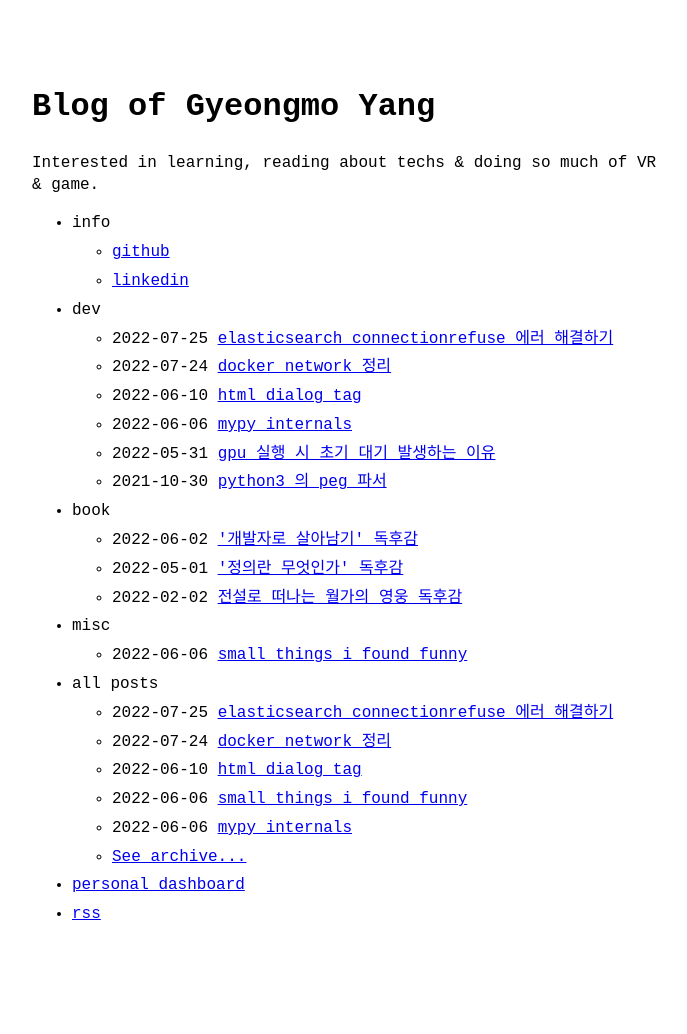
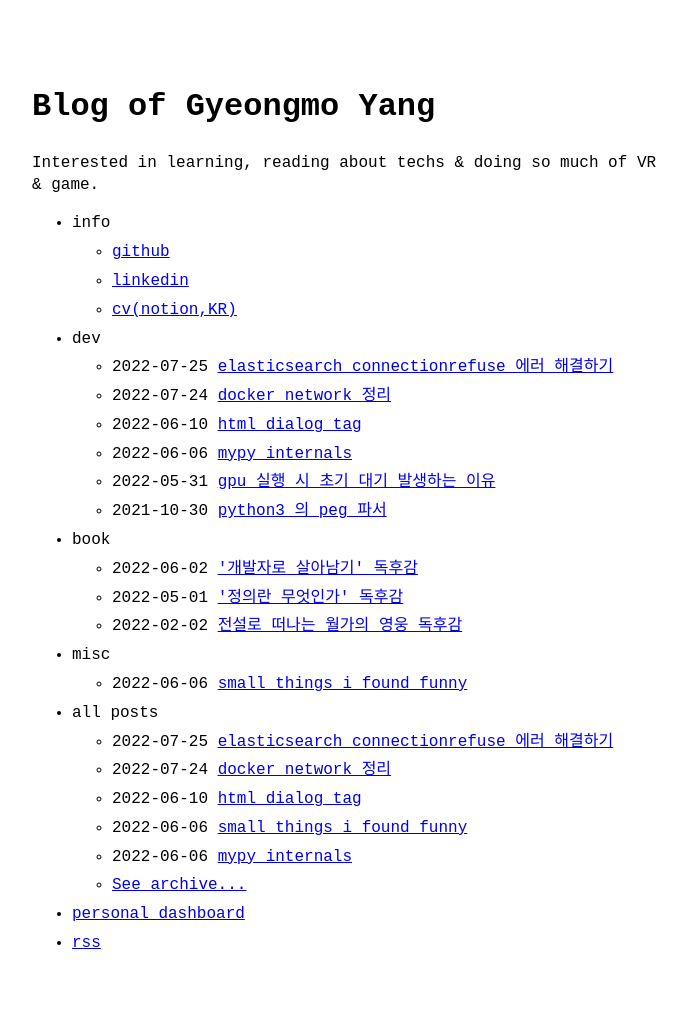
Before and after one commit to yangkyeongmo/yangkyeongmo.github.io, a Jekyll site: the page built from index.md, in a window 1280 px wide. Shown: the whole page, without its empty margins (288-975 px from the left). Built offline with Jekyll 4.4.1, drawn with Linux system fonts in a browser that asks for light colours; before the commit the page ends 1006 px from its top, so only the background shows below that.

Commit message:
feat(menu): KR notion cv 추가

```diff
--- a/_data/menu.yml
+++ b/_data/menu.yml
@@ -8,6 +8,8 @@ entries:
         url: https://github.com/yangkyeongmo
       - title: linkedin
         url: https://www.linkedin.com/in/gyeongmo-yang-8875671a2/
+      - title: cv(notion,KR)
+        url: https://yangkyeongmo.notion.site/Software-Engineer-9003088fc21c478aa061e53c4d8993ee
 
   - title: dev
     post_list:
```
